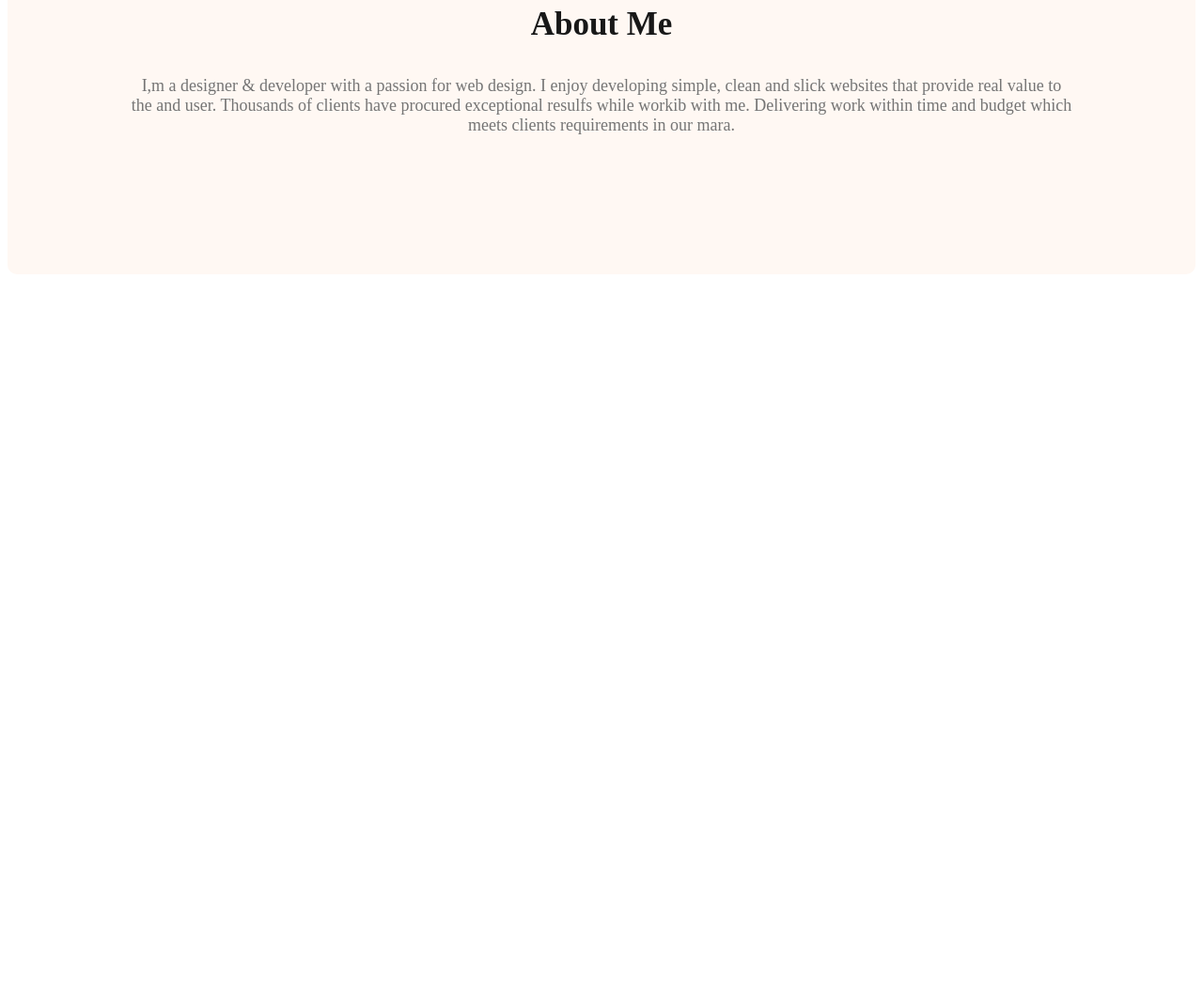
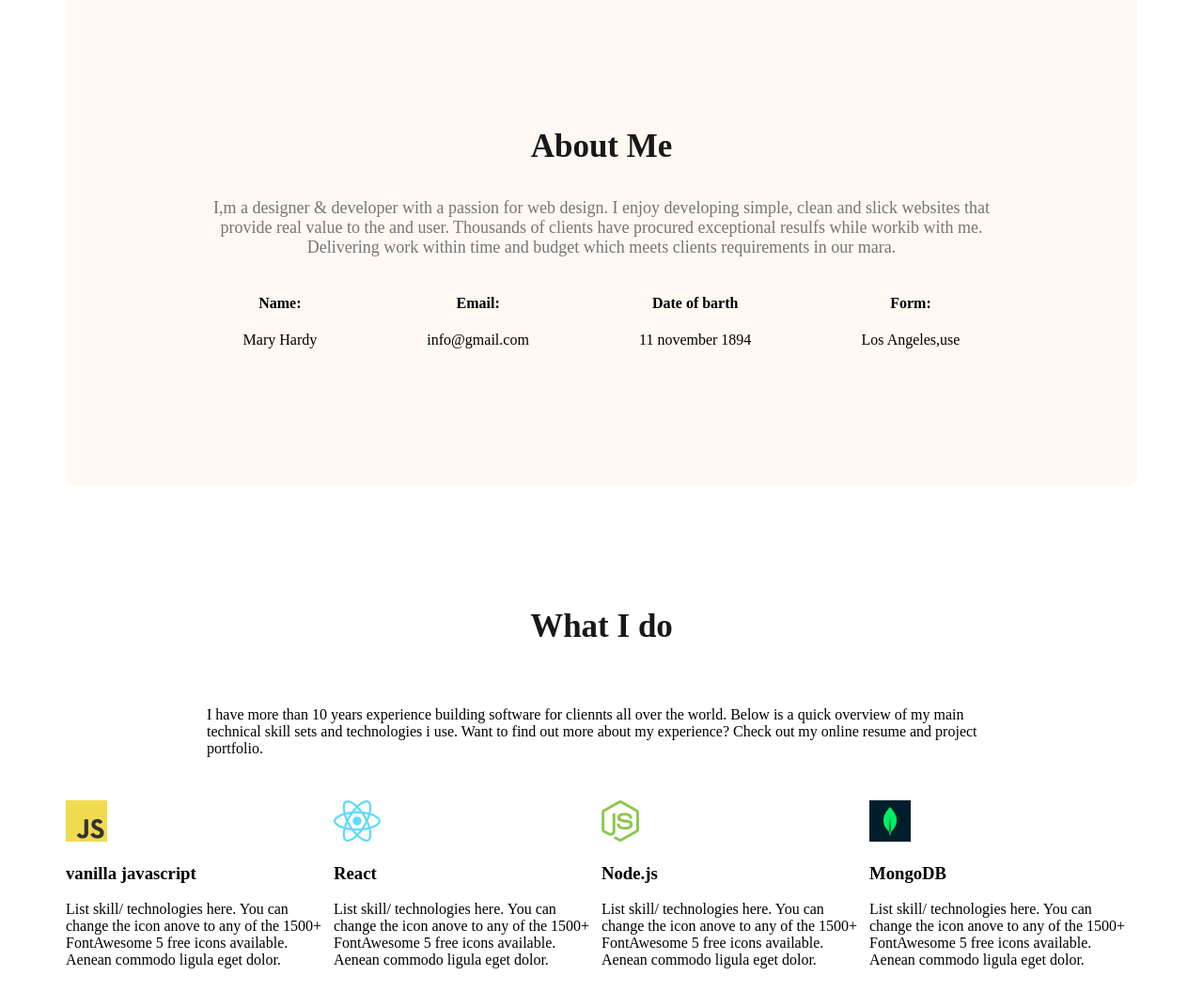
Before and after one commit to rakib506037/webdeveloper-portfolio, a plain HTML site: page nndex.html in a window 1280 px wide. Shown: the part 902-1957 px from the top of the page at 94% size. Before the commit the page ends 1202 px from the top, so only its background shows below. Drawn offline with Linux system fonts and the light colour scheme.

Commit message:
what i do description

```diff
--- a/nndex.css
+++ b/nndex.css
@@ -78,7 +78,7 @@ nav a{
     padding:130px;
     border-radius: 10px;
     background:#FFF8F3;
-    margin: 130px 0J ;
+    margin: 130px 0 ;
 
 }
 .section-title{
@@ -94,3 +94,22 @@ nav a{
     font-size: 18px;
 
 }
+main{
+    max-width: 1140px;
+    margin: 0 auto;
+}
+.about-info-container{
+    display: flex;
+    justify-content: space-around;
+}
+.about-info{
+    text-align: center;
+
+
+}
+#what-i-do-description{
+    padding: 30px 150px;
+}
+.skill-container{
+    display: flex;
+}
--- a/nndex.html
+++ b/nndex.html
@@ -34,6 +34,52 @@
             <p class="section-description">
                 I,m a designer & developer with a passion for web design. I enjoy developing simple, clean and slick websites that provide real value to the and user. Thousands of clients have procured exceptional resulfs while workib with me. Delivering work within time and budget which meets clients requirements in our mara.
             </p>
+            <div class="about-info-container">
+                <div class="about-info">
+                    <h4 class="info-title">Name:</h4>
+                    <p class="info-description">Mary Hardy</p>
+                </div>
+                <div class="about-info">
+                    <h4 class="info-title">Email:</h4>
+                    <p class="info-description">info@gmail.com</p>
+                </div>
+                <div class="about-info">
+                    <h4 class="info-title">Date of barth</h4>
+                    <p class="info-description">11 november 1894</p>
+                </div>
+                <div class="about-info">
+                    <h4 class="info-title">Form:</h4>
+                    <p class="info-description">Los Angeles,use</p>
+                </div>
+            </div>
+        </section>
+        <section>
+            <h3 class="section-title">What I do</h3>
+            <p id="what-i-do-description">I have more than 10 years experience building software for cliennts all over the world. Below is a quick overview of my main technical skill sets and technologies i use. Want to find out more about my experience? Check out my online resume and project portfolio. </p>
+            <!-- .skill*4>img+h3.skill-title+p.skill-description -->
+            <div class="skill-container">
+                <div class="skill">
+                    <img src="images/icons/js.png" alt="">
+                    <h3 class="skill-title">vanilla javascript</h3>
+                    <p class="skill-descripton">List skill/ technologies here. You can change the icon anove to any of the 1500+ FontAwesome 5 free icons available. Aenean commodo ligula eget dolor.</p>
+                </div>
+                <div class="skill">
+                    <img src="images/icons/react.png" alt="">
+                    <h3 class="skill-title">React</h3>
+                    <p class="skill-descripton">List skill/ technologies here. You can change the icon anove to any of the 1500+ FontAwesome 5 free icons available. Aenean commodo ligula eget dolor.</p>
+                </div>
+                <div class="skill">
+                    <img src="images/icons/nodejs.png" alt="">
+                    <h3 class="skill-title">Node.js</h3>
+                    <p class="skill-descripton">List skill/ technologies here. You can change the icon anove to any of the 1500+ FontAwesome 5 free icons available. Aenean commodo ligula eget dolor.</p>
+                </div>
+                <div class="skill">
+                    <img src="images/icons/mongo.png" alt="">
+                    <h3 class="skill-title">MongoDB</h3>
+                    <p class="skill-descripton">List skill/ technologies here. You can change the icon anove to any of the 1500+ FontAwesome 5 free icons available. Aenean commodo ligula eget dolor.</p>
+                </div>
+
+            </div>
         </section>
 
     </main>
```
